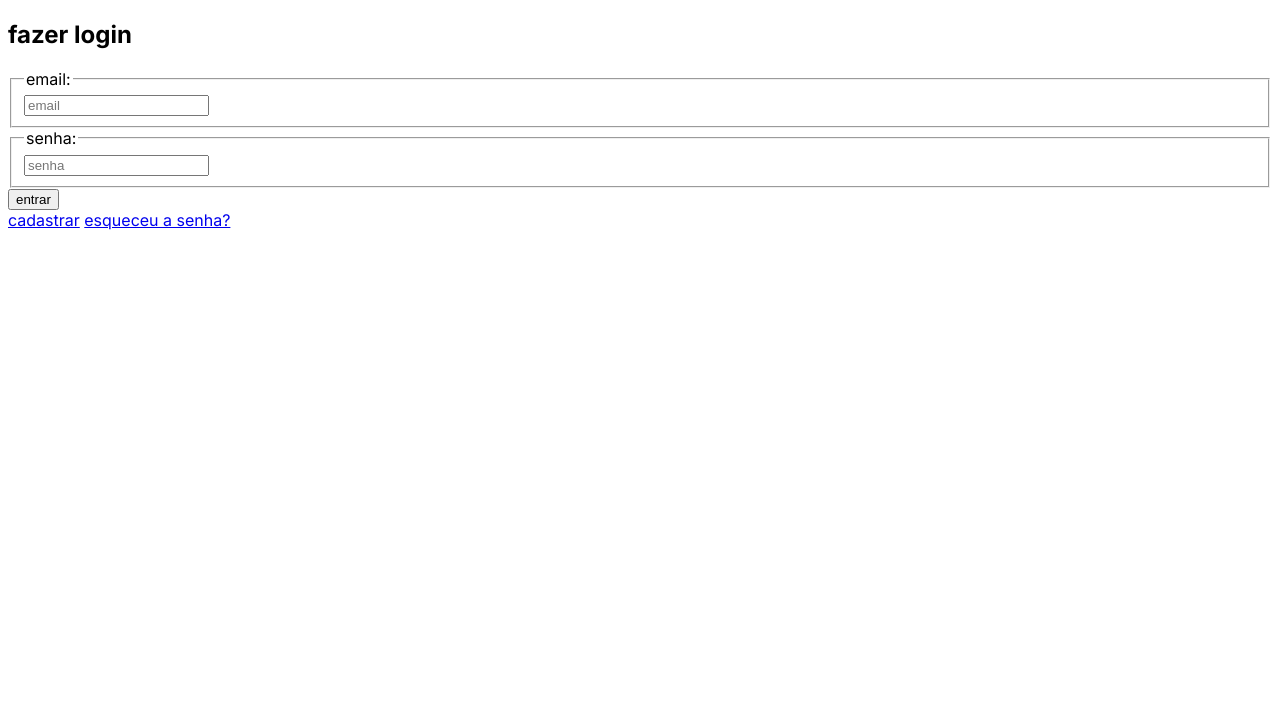
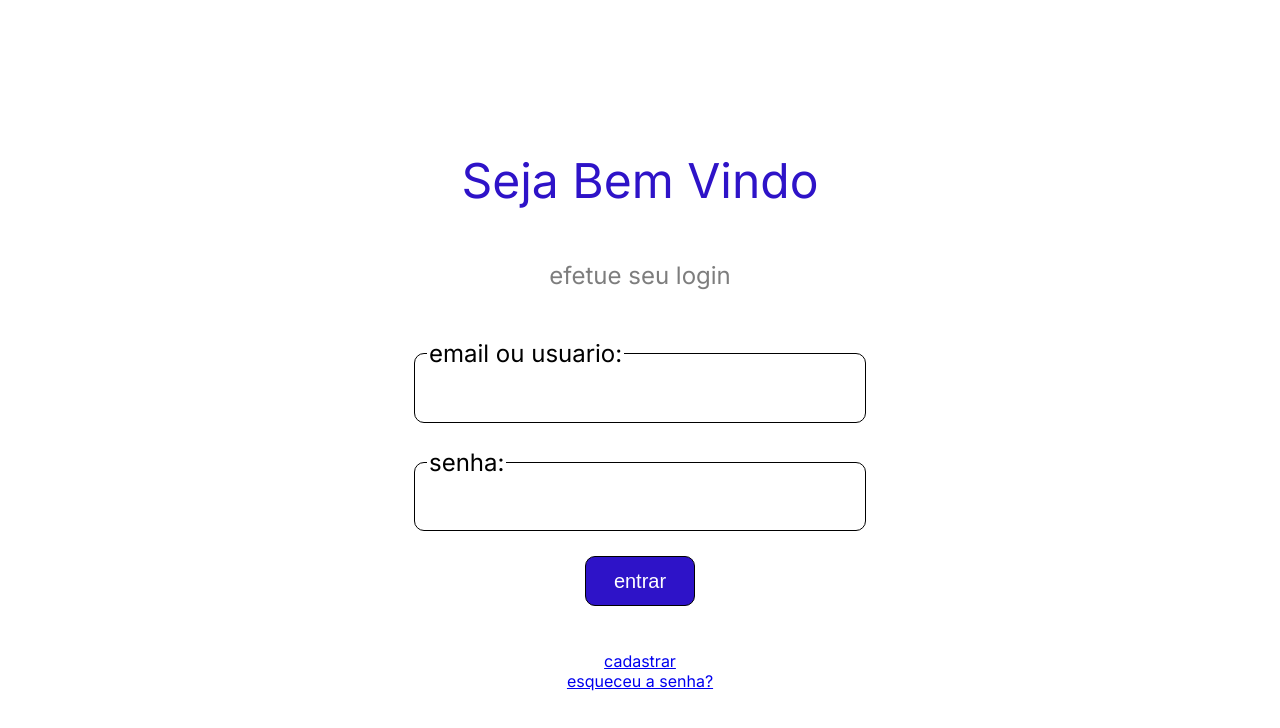
Before and after one commit to jheni1208/cozinha-cardapio, a plain HTML site: page index.html in a window 1280 px wide. Drawn offline with Linux system fonts and the light colour scheme; a web font is replaced by a local one.

Commit message:
atualizacao

```diff
--- a/index.html
+++ b/index.html
@@ -9,19 +9,28 @@
 </head>
 
 <body>
-    <h2>fazer login</h2>
+    <header>
+    </header>
+    <main>
+        <h1>Seja Bem Vindo</h1>
+        <h3>efetue seu login</h3>
+        <form action="">
             <fieldset>
-        <legend>email:</legend>
-        <input type="email" name="email" placeholder="email" id=""><br>
+                <legend>email ou usuario:</legend>
+                <input type="email" name="email" id=""><br>
 
             </fieldset>
             <fieldset>
                 <legend>senha:</legend>
-        <input type="password" name="senha" placeholder="senha" id=""><br>
+                <input type="password" name="senha" id=""><br>
             </fieldset>
             <button>entrar</button> <br>
+        </form>
+        <div>
             <a href="cadastrar.html">cadastrar</a>
             <a href="recuperar.html">esqueceu a senha?</a>
+        </div>
+    </main>
 </body>
 
 </html>
--- a/style.css
+++ b/style.css
@@ -2,7 +2,6 @@
 @import url('https://fonts.googleapis.com/css2?family=Inika:wght@400;700&family=Inter:ital,opsz,wght@0,14..32,100..900;1,14..32,100..900&display=swap');
 @import url('https://fonts.googleapis.com/css2?family=Inika:wght@400;700&family=Inknut+Antiqua:wght@300;400;500;600;700;800;900&family=Inter:ital,opsz,wght@0,14..32,100..900;1,14..32,100..900&display=swap');
 @import url('https://fonts.googleapis.com/css2?family=Inika:wght@400;700&family=Inknut+Antiqua:wght@300;400;500;600;700;800;900&family=Inter:ital,opsz,wght@0,14..32,100..900;1,14..32,100..900&family=Roboto:ital,wght@0,100..900;1,100..900&display=swap');
-
 
 table,
 th,
@@ -12,7 +11,92 @@ td {
 }
 
 body {
+    display: flex;
+    flex-direction: column;
+    justify-content: center;
+    align-items: center;
     font-family: "inter", sans-serif;
+}
+
+main {
+    height: 100vh;
+    display: flex;
+    flex-direction: column;
+    justify-content: center;
+    align-items: center;
+}
+
+main div {
+    display: flex;
+    flex-direction: column;
+    align-items: center;
+    margin-top: 25px;
+    min-width: 700px;
+
+}
+
+fieldset {
+    height: 66px;
+    width: 422px;
+    border-radius: 10px;
+    margin-top: 25px;
+    border: 1px solid black;
+    display: flex;
+    justify-content: center;
+}
+
+legend {
+    font-size: 24px;
+    font-family: 'inter';
+
+}
+
+input {
+    height: 33px;
+    width: 422px;
+    border: 0px;
+    font-size: 24px;
+    outline: 0;
+}
+
+button {
+    width: 110px;
+    height: 50px;
+    background-color: #2E13C8;
+    color: white;
+    font-size: 20px;
+    border-radius: 10px;
+    margin-top: 25px;
+    border: 1px solid rgb(0, 0, 0);
+}
+
+form {
+    display: flex;
+    align-items: center;
+    flex-direction: column;
+
+}
+
+h1 {
+    font-family: "Inter";
+    font-weight: 400;
+    font-style: normal;
+    font-size: 48px;
+    color: #2E13C8;
+    line-height: 100%;
+    letter-spacing: 0%;
+    text-align: center;
+
+}
+
+h3 {
+    font-family: 'Inter';
+    font-weight: 400;
+    font-style: normal;
+    font-size: 24px;
+    text-align: center;
+    color: rgba(0, 0, 0, 0.51);
+
 }
 
 @media(max-width:768px) {
@@ -22,7 +106,3 @@ body {
 
     }
 }
-/*alt 76
-#2B5ECC
-#2B5ECCAB
-*/
```
Also changed, not shown: cadastrar.html (+6 -5 lines), recuperar.html (+4 -1 lines), sistema.html (+26 -12 lines), sistema.css (added). Lines whose indentation alone changed are shown as unchanged.
